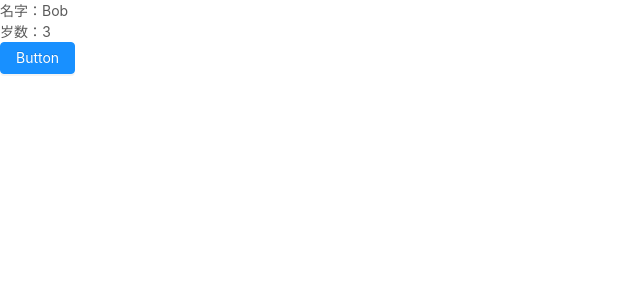
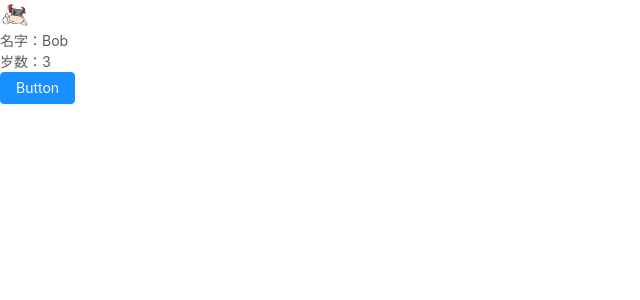
Before and after one commit to YikuanLu/my-react-app, a React (Create React App) app: page / in a window 1280 px wide. Shown: the top 300 px of the page, without its empty margins (0-640 px from the left). Built offline with nearby package versions, Linux system fonts and the light colour scheme.

Commit message:
feat:添加一些配置

```diff
--- a/src/components/public/showName.tsx
+++ b/src/components/public/showName.tsx
@@ -1,6 +1,7 @@
 import React from 'react'
 
 import { Button } from 'antd'
+import logo from '@/assets/img/logo-sm.png'
 
 export interface Props {
   myName: string;
@@ -10,6 +11,7 @@ export interface Props {
 const ShowName: React.FC<Props> = ({ myName, age = 3 }: Props) => {
   return (
     <div className="showName">
+      <img style={{ width: '30px' }} src={logo} alt="" />
       <div>名字：{myName}</div>
       <div>岁数：{age}</div>
       <Button type="primary">Button</Button>
--- a/tsconfig.json
+++ b/tsconfig.json
@@ -10,6 +10,7 @@
       "esnext"
     ],
     "allowJs": true,
+    "checkJs": true,
     "skipLibCheck": true,
     "esModuleInterop": true,
     "allowSyntheticDefaultImports": true,
@@ -20,7 +21,8 @@
     "resolveJsonModule": true,
     "isolatedModules": true,
     "noEmit": true,
-    "jsx": "react"
+    "jsx": "react",
+    "removeComments": true
   },
   "include": [
     "src"
```
Also changed, not shown: src/models/user.ts (deleted).
